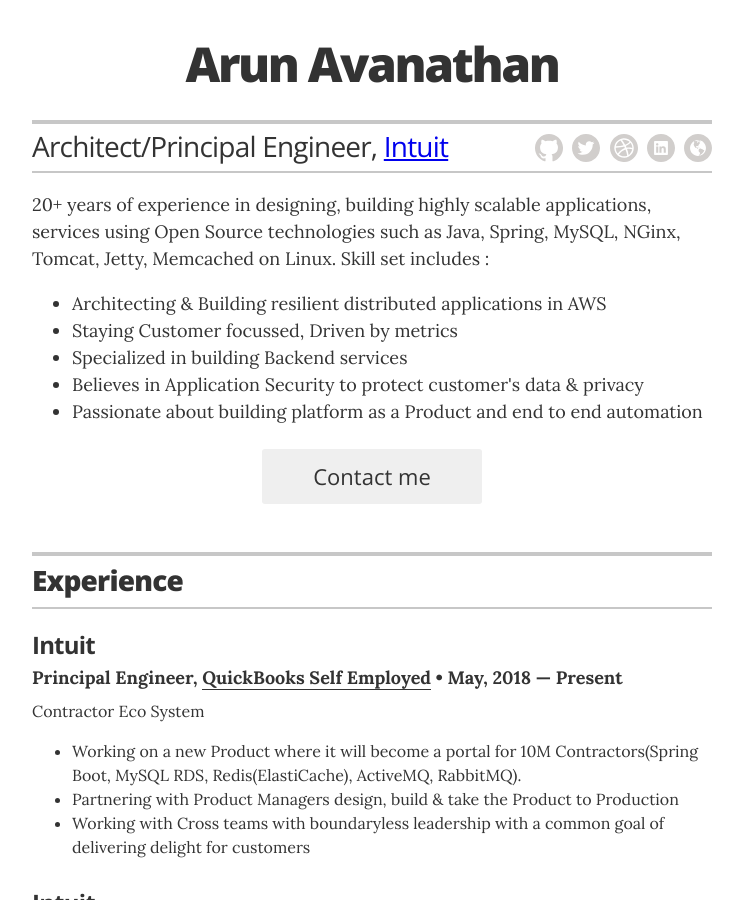
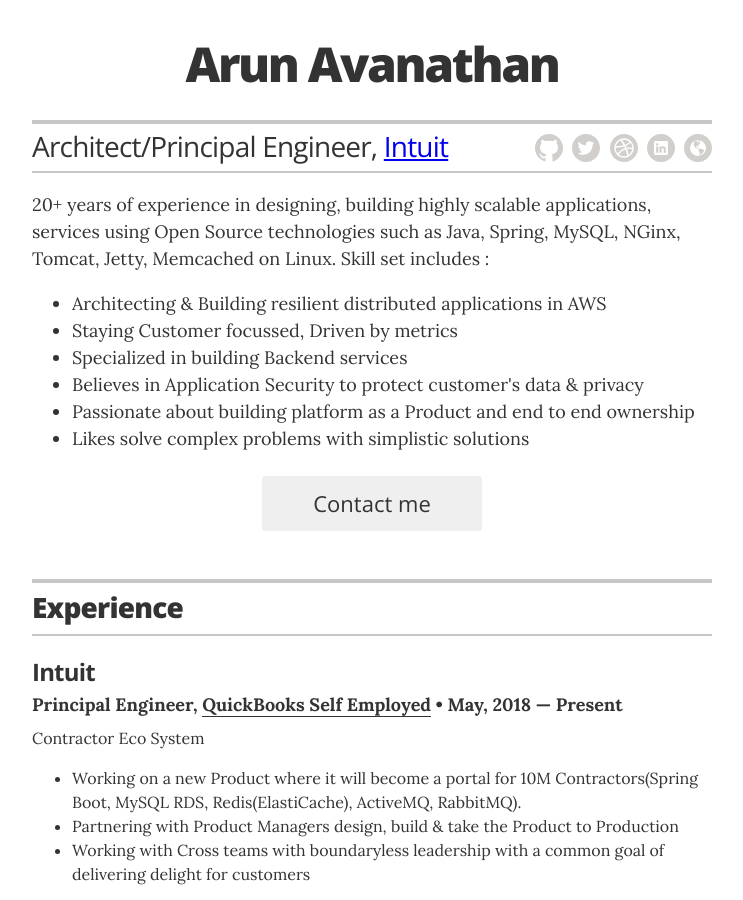
Before and after one commit to avanathan/resume, a Jekyll site: the page built from index.html, in a window 1280 px wide and 900 px high. Shown: the whole window, without its empty margins (268-1011 px from the left). Built offline with Jekyll 4.4.1, drawn with Linux system fonts in a browser that asks for light colours.

Commit message:
Update _config.yml

```diff
--- a/_config.yml
+++ b/_config.yml
@@ -22,7 +22,8 @@
 <li>Staying Customer focussed, Driven by metrics</li>
 <li>Specialized in building Backend services</li>
 <li>Believes in Application Security to protect customer's data & privacy</li>
-<li>Passionate about building platform as a Product and end to end automation</li>
+<li>Passionate about building platform as a Product and end to end ownership</li>
+<li>Likes solve complex problems with simplistic solutions</li>
 </ul>
 </p>"
 
```
